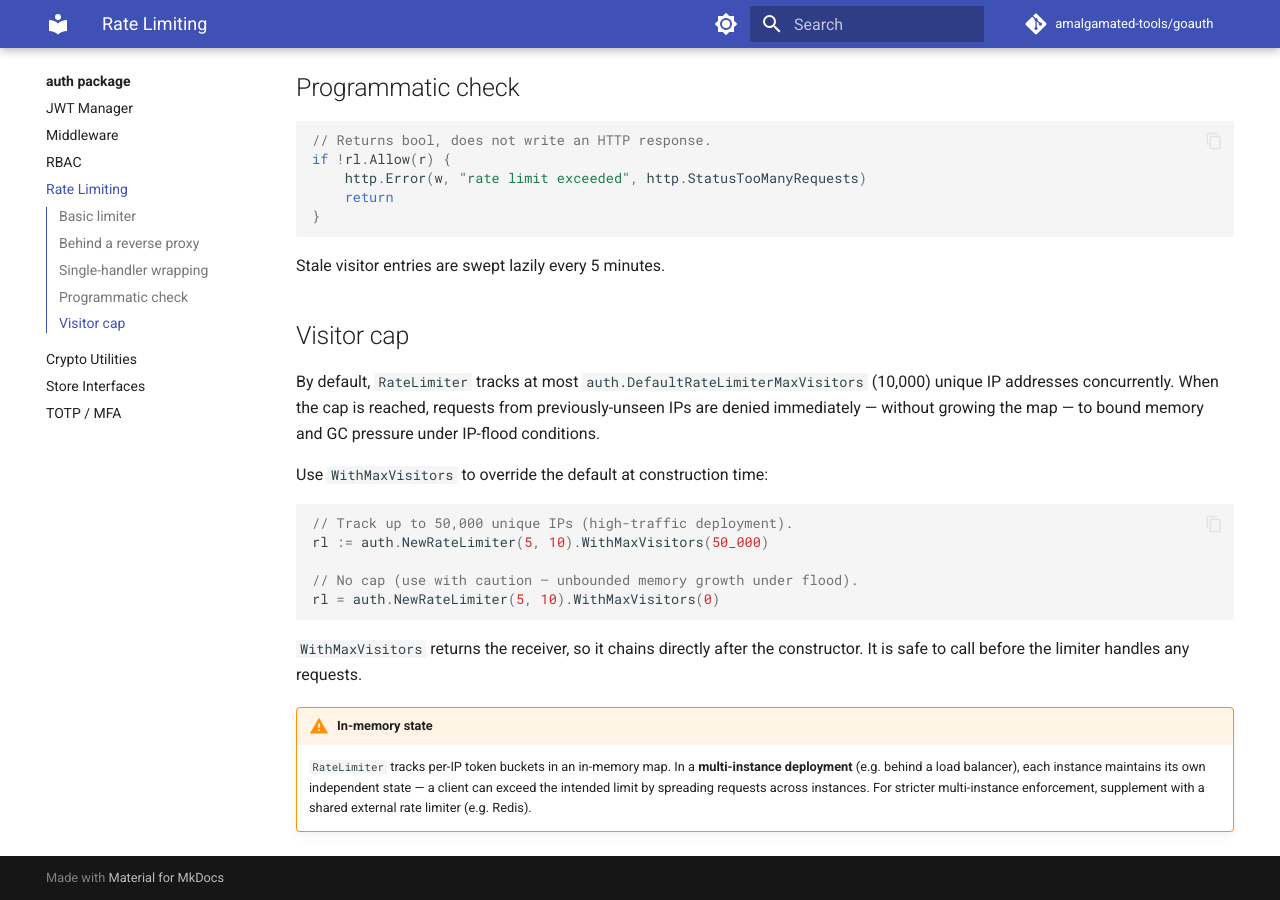
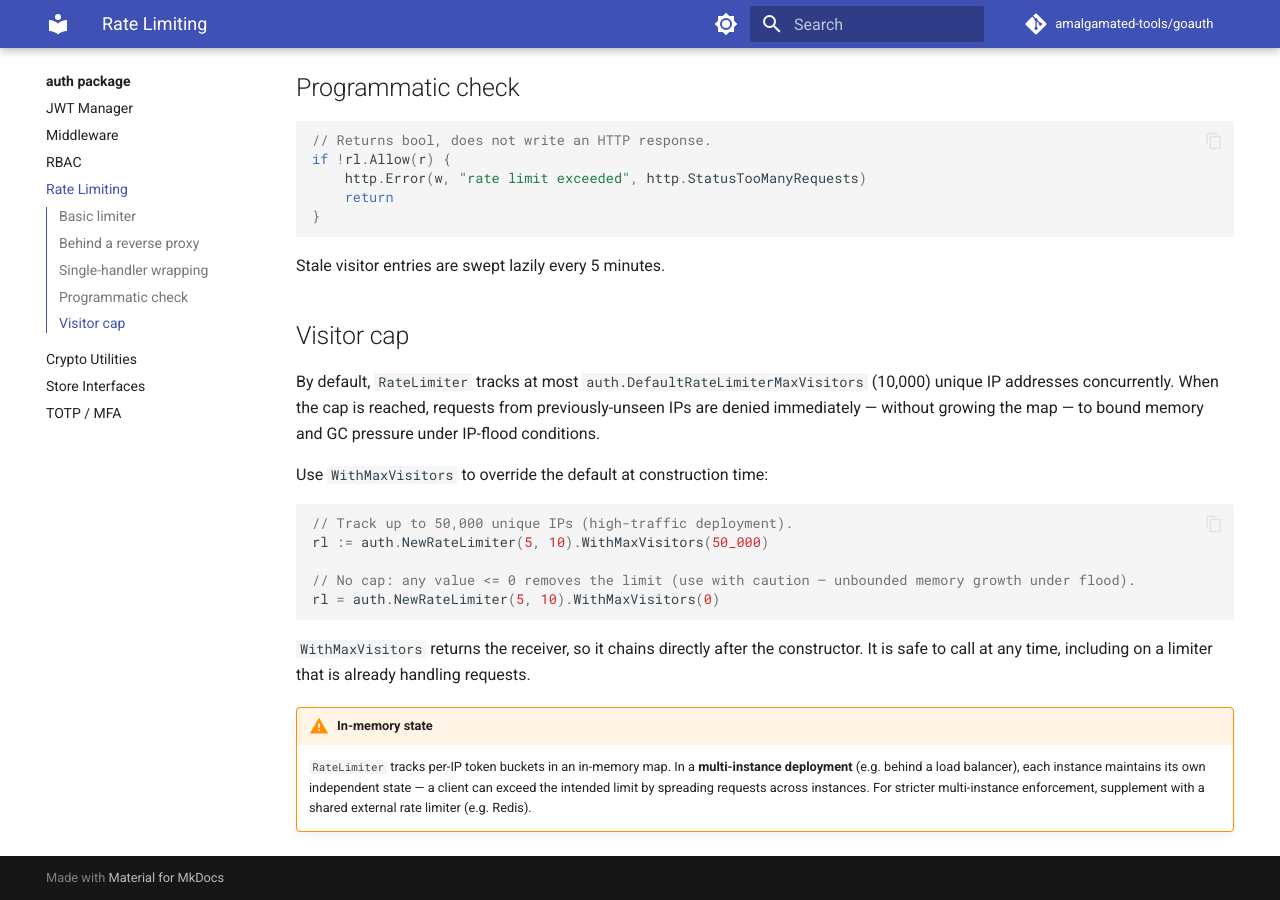
Before and after one commit to amalgamated-tools/goauth, an MkDocs documentation site: the page built from docs/auth/rate-limiting.md, in a window 1280 px wide and 900 px high, scrolled down 855 px. Built offline with MkDocs 1.6.1 and Material for MkDocs 9.7.7, drawn with Linux system fonts in a browser that asks for light colours; comment, search, counter and statistics services are not loaded.

Commit message:
docs(auth): clarify WithMaxVisitors <= 0 semantics and concurrency safety
Any value <= 0 disables the cap (not only 0), and WithMaxVisitors is
mutex-protected so it is safe to call on a live limiter.

````diff
--- a/docs/auth/rate-limiting.md
+++ b/docs/auth/rate-limiting.md
@@ -51,11 +51,11 @@ Use `WithMaxVisitors` to override the default at construction time:
 // Track up to 50,000 unique IPs (high-traffic deployment).
 rl := auth.NewRateLimiter(5, 10).WithMaxVisitors(50_000)
 
-// No cap (use with caution — unbounded memory growth under flood).
+// No cap: any value <= 0 removes the limit (use with caution — unbounded memory growth under flood).
 rl = auth.NewRateLimiter(5, 10).WithMaxVisitors(0)
 ```
 
-`WithMaxVisitors` returns the receiver, so it chains directly after the constructor. It is safe to call before the limiter handles any requests.
+`WithMaxVisitors` returns the receiver, so it chains directly after the constructor. It is safe to call at any time, including on a limiter that is already handling requests.
 
 !!! warning "In-memory state"
     `RateLimiter` tracks per-IP token buckets in an in-memory map. In a **multi-instance deployment** (e.g. behind a load balancer), each instance maintains its own independent state — a client can exceed the intended limit by spreading requests across instances. For stricter multi-instance enforcement, supplement with a shared external rate limiter (e.g. Redis).
````
